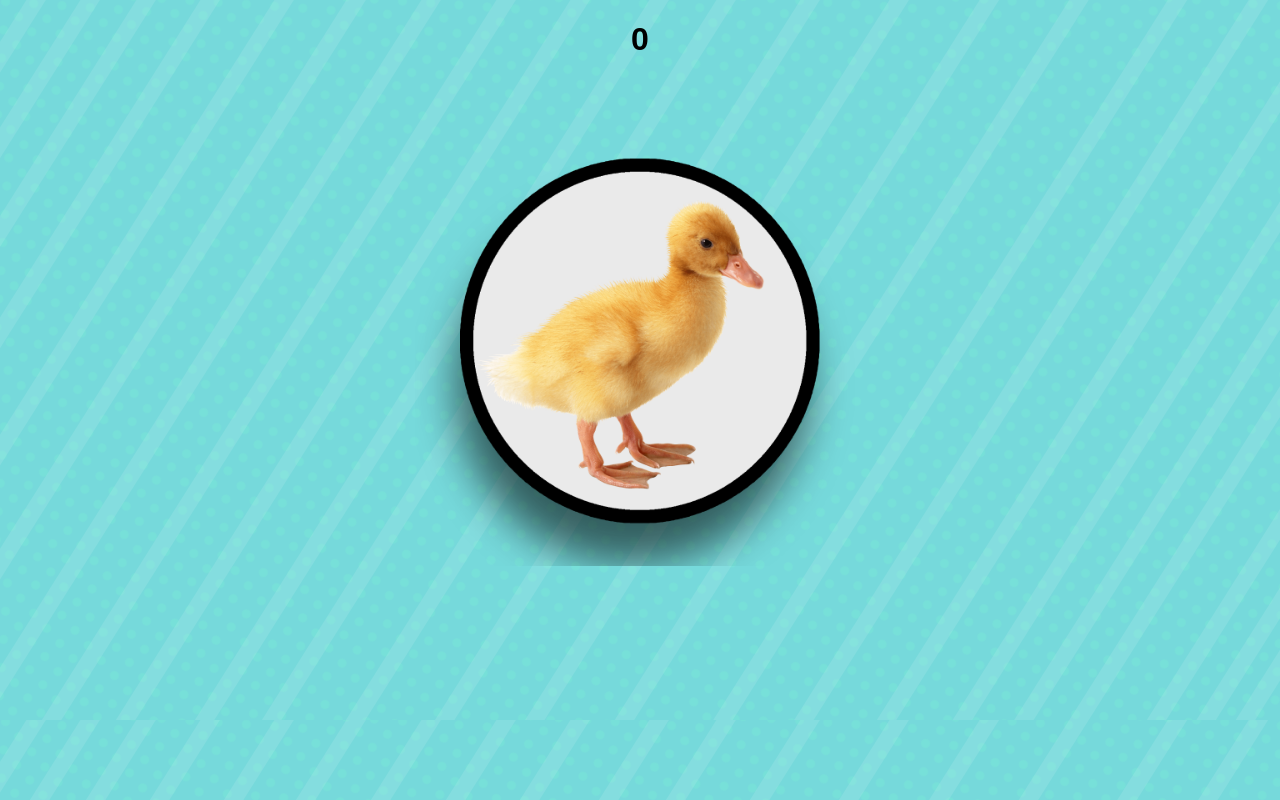
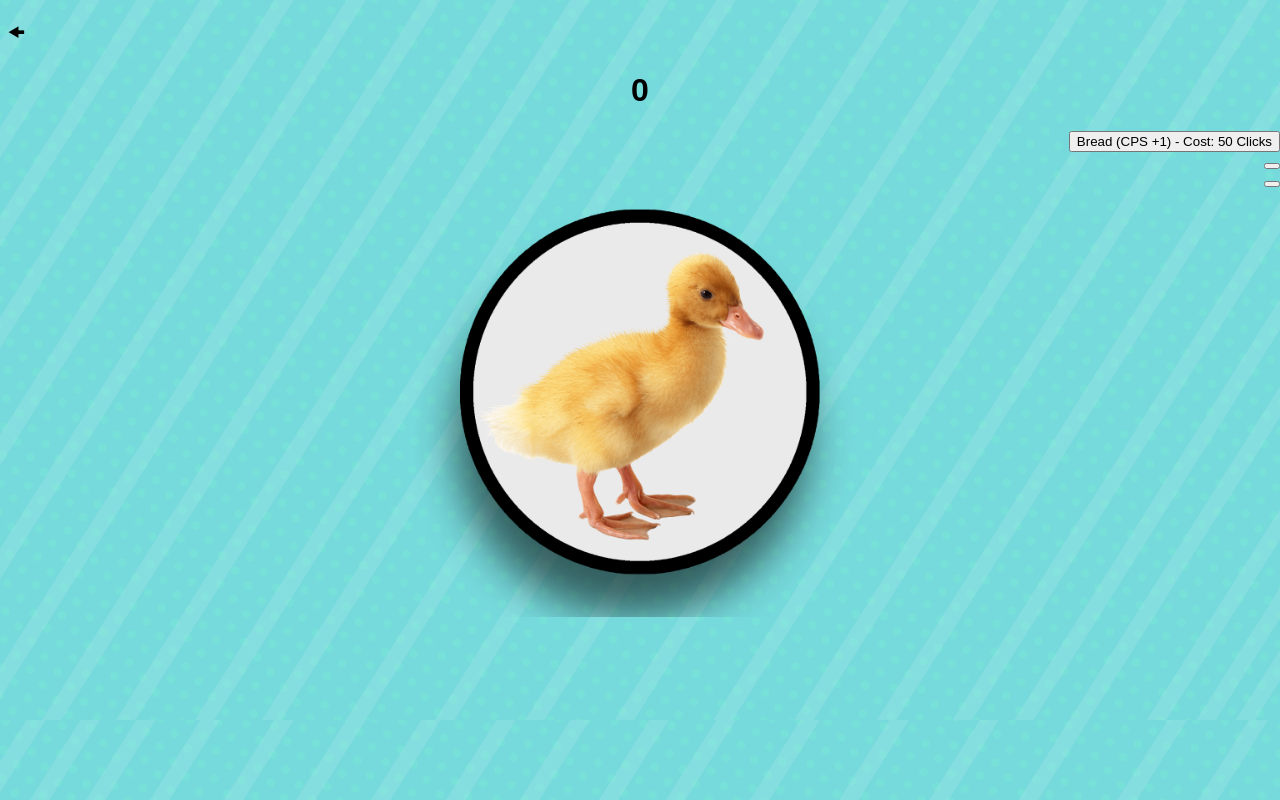
Before and after one commit to levitait/Duck-Clicker-Reborn, a plain HTML site: page game_classic.html in a window 1280 px wide. Drawn offline with Linux system fonts and the light colour scheme.

Commit message:
Update da game.

```diff
--- /dev/null
+++ b/extra_api_stuff_ig.js
@@ -0,0 +1,2 @@
+// Random ahh variable
+let gurl = 'https://levitait.github.io/Duck-Clicker-Reborn-Website/'
--- a/game.css
+++ b/game.css
@@ -39,3 +39,14 @@ img:hover {
     animation-name: rotate-shake;
     animation-duration: 1s;
 }
+
+.bbtn1 {
+  text-align: left;
+  cursor: pointer;
+}
+
+.shop1 {
+  text-align: right;
+  position: absolute;
+  right: 0;
+}
--- a/game_classic.html
+++ b/game_classic.html
@@ -8,10 +8,19 @@
     <link rel="shortcut icon" href="./assets/images/favicon.png" type="image/png">
 </head>
 <body>
+    <script src="./extra_api_stuff_ig.js"></script>
     <script src="./main.js"></script>
+    <div class="bbtn1"><h3 onclick="window.location.href = gurl + 'game/playopts.html';">🠜</h3></div>
     <h1 id="currentclicks">0</h1>
+    <span class="shop1">
+        <button onclick="updatepricesonbuy(); cps = cps + 1;">Bread (CPS +1) - Cost: 50 Clicks</button>
+        <br>
+        <button></button>
+        <br>
+        <button></button>
+    </span>
     <br>
     <br>
-    <img src="./assets/images/btn_duck.png" onclick="givepoints(1);" width="450" height="450">
+    <img src="./assets/images/btn_duck.png" onclick="givepoints(cpc); const soundClone = quackSound.cloneNode(); soundClone.play();" width="450" height="450">
 </body>
 </html>
--- a/main.js
+++ b/main.js
@@ -1,6 +1,10 @@
 var clicks = 0;
 const quackSound = new Audio('./assets/audio/quack.mp3');
 const bgm = new Audio('./assets/audio/pizza-delivery.mp3');
+var cps = 0;
+var cpc = 1;
+var cpc_upg_1_cost = 10;
+var cps_upg_1_cost = 50;
 
 bgm.loop = true;
 bgm.volume = 0.5;
@@ -10,6 +14,17 @@ bgm.play();
 function givepoints(addition) {
     clicks = clicks + addition;
     document.getElementById('currentclicks').innerText = clicks;
-    const soundClone = quackSound.cloneNode();
-    soundClone.play();
 };
+
+setInterval(() => {
+    if (cps > 0) {
+        givepoints(cps);
+        const soundClone = quackSound.cloneNode();
+        soundClone.play();
+    }
+}, 2000);
+
+function updatepricesonbuy() {
+    cpc_upg_1_cost = cpc_upg_1_cost * 2;
+    cps_upg_1_cost = cps_upg_1_cost * 2;
+};
--- a/mainmenu.css
+++ b/mainmenu.css
@@ -18,3 +18,8 @@ button {
 p {
     text-align: right;
 }
+
+.bbtn1 {
+  text-align: left;
+  cursor: pointer;
+}
```
Also changed, not shown: game_story.html (+2 -2 lines), index.html (+1 -4 lines), playopts.html (+2 -0 lines).
